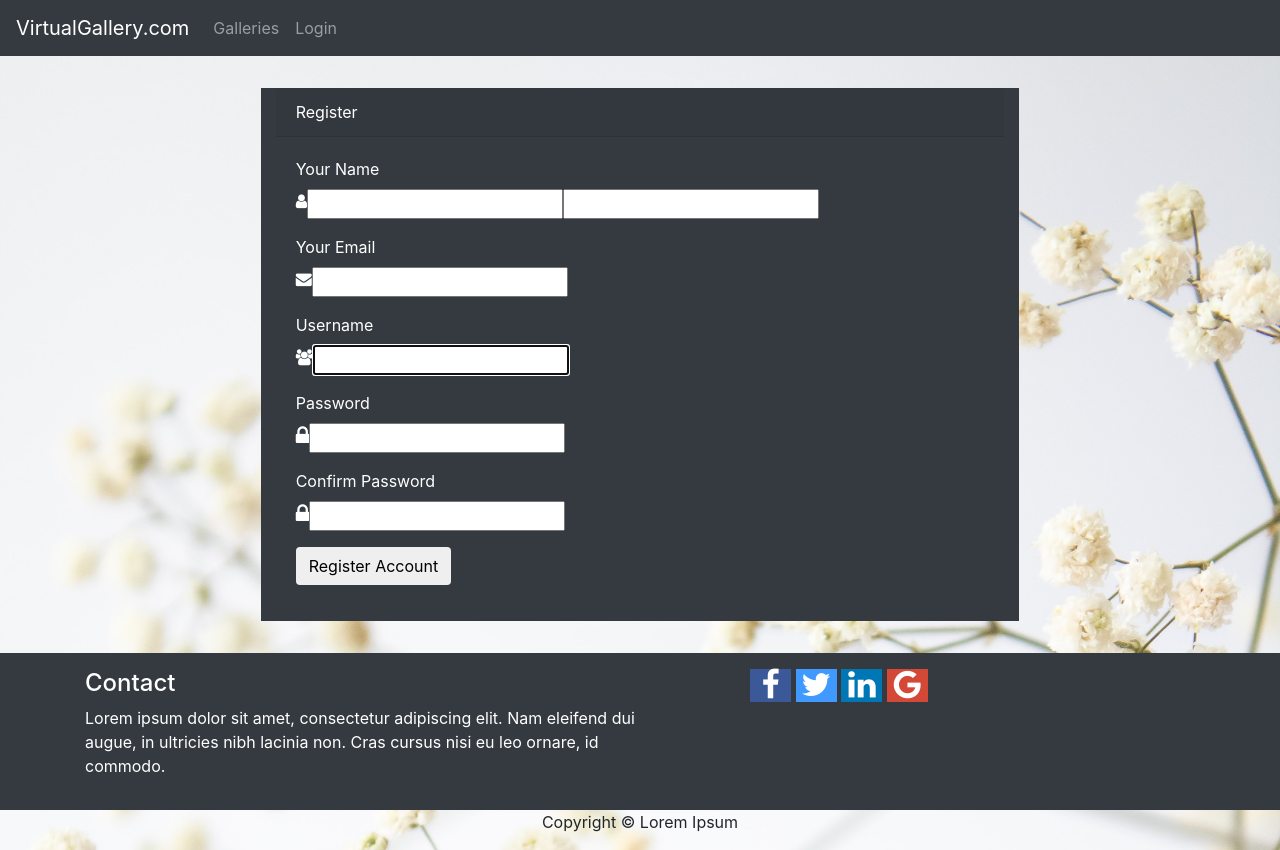
After one commit to egesaray/SOFT3111, a Django app: page /registerPage/ in a window 1280 px wide. The commit adds this page. Run offline with Django 3.2, Linux system fonts and the light colour scheme; some libraries are stand-ins or nearby versions.

Commit message:
login , register, logout

```diff
--- /dev/null
+++ b/virtualgallery/mainapp/forms.py
@@ -0,0 +1,11 @@
+from django.contrib.auth.models import User
+from django.contrib.auth.forms import UserCreationForm
+from django.forms import ModelForm
+from .models import *
+
+
+
+class CreateUserForm(UserCreationForm):
+    class Meta:
+        model = User
+        fields = ['username', 'email' ,'password1' , 'password2' ,'first_name' , 'last_name']
--- a/virtualgallery/mainapp/templates/mainapp/galleries.html
+++ b/virtualgallery/mainapp/templates/mainapp/galleries.html
@@ -72,6 +72,10 @@ Include the above in your HEAD tag
             <a href="/galleryname">
               <img src="{% static 'images/agatha.jpg' %}" alt="Image" style="width: 250px;height: 250px;">
             </a>
+            {% for i in gal %}
+            {{ i.galleryName }}
+            {% endfor %}
+
             <h5>Gallery's Name</h5>
             <p>Lorem ipsum dolor sit amet, consectetur adipiscing elit. Morbi convallis, felis cursus convallis
               consectetur, nibh justo dictum nulla, eget fermentum est lacus in ipsum.</p>
--- a/virtualgallery/mainapp/templates/mainapp/homepage.html
+++ b/virtualgallery/mainapp/templates/mainapp/homepage.html
@@ -52,6 +52,8 @@
             </div>
 </div>
 
+{% if user.is_authenticated %}
+{% else%}
 <div class="container-fluid">
     <div class="p-3 mb-2 bg-dark text-white">
 <div class="row">
@@ -62,11 +64,13 @@
     </div>
     <div class="col-md-6">
             <div class="text-center">
-                <a href="/register" class="btn btn-primary btn-lg active" role="button" aria-pressed="true">Register Now</a>
+                <a href="/registerPage" class="btn btn-primary btn-lg active" role="button" aria-pressed="true">Register Now</a>
             </div>
     </div>
 </div>
 </div>
 </div>
 
+{% endif %}
+
 {% endblock %}
--- a/virtualgallery/mainapp/templates/mainapp/main.html
+++ b/virtualgallery/mainapp/templates/mainapp/main.html
@@ -18,13 +18,13 @@
     background-image: url( '/static/images/bgimage.jpg' ) ;
     background-size: cover;
 	}
-
     </style>
 
 
 </head>
 <body class="our-bgimage">
 
+{% if user.is_authenticated %}
 <nav class="navbar navbar-expand-lg navbar-dark bg-dark">
     <a class="navbar-brand" href="/">VirtualGallery.com</a>
     <button class="navbar-toggler" type="button" data-toggle="collapse" data-target="#navbarNav"
@@ -34,37 +34,44 @@
     <div class="collapse navbar-collapse" id="navbarNav">
         <ul class="nav navbar-nav navbar-right">
             <li class="nav-item">
-                <a class="nav-link" href="/uploadpage">Upload Gallery <span class="sr-only">(current)</span></a>
+                <a class="nav-link" href="{% url 'uploadpage' %}">Upload Gallery <span class="sr-only">(current)</span></a>
             </li>
             <li class="nav-item">
-                <a class="nav-link" href="/myaccount">My Account</a>
+                <a class="nav-link" href="{% url 'myaccount' %}">My Account</a>
             </li>
             <li class="nav-item">
-                <a class="nav-link" href="/galleries">Galleries</a>
+                <a class="nav-link" href="{% url 'galleries' %}">Galleries</a>
             </li>
-
+            <li>
+                <a class="nav-link" href="{% url 'logoutPage' %}">Logout</a>
+            </li>
+            <li>
+                <span class="navbar-brand"> Welcome , {{request.user}}</span>
+            </li>
+        </ul>
+    </div>
+</nav>
+{% else %}
+<nav class="navbar navbar-expand-lg navbar-dark bg-dark">
+    <a class="navbar-brand" href="/">VirtualGallery.com</a>
+    <button class="navbar-toggler" type="button" data-toggle="collapse" data-target="#navbarNav"
+            aria-controls="navbarNav" aria-expanded="false" aria-label="Toggle navigation">
+        <span class="navbar-toggler-icon"></span>
+    </button>
+    <div class="collapse navbar-collapse" id="navbarNav">
+        <ul class="nav navbar-nav navbar-right">
             <li class="nav-item">
-                <form id="login" method="post">
-                    <div class="row">
-                        <div class="col-4">
-                            <input type="text" class="form-control" name="username" id="username"
-                                   placeholder="Username"/>
-                        </div>
-                        <div class="col-4">
-                            <input type="password" class="form-control" name="password" id="password"
-                                   placeholder="Password"/>
-                            <a href="/forgotpassword">Forgot Password?</a>
-                        </div>
-                        <div class="col-4">
-                            <a class="nav-link" href="/">Login</a>
-                        </div>
-                    </div>
-                </form>
+                <a class="nav-link" href="{% url 'galleries' %}">Galleries</a>
+            </li>
+            <li class="nav-item">
+                <a class="nav-link" href="{% url 'loginPage' %}">Login</a>
             </li>
         </ul>
     </div>
 </nav>
 
+
+{% endif %}
 
 {% block content %}
 
--- /dev/null
+++ b/virtualgallery/mainapp/templates/mainapp/registerPage.html
@@ -0,0 +1,88 @@
+{% extends  'mainapp/main.html' %}
+
+{% block content%}
+{% load static %}
+<!-- some of the codes in this file taken from bootsnipp.com and then re-designed by us -->
+
+<link href="//maxcdn.bootstrapcdn.com/bootstrap/4.1.1/css/bootstrap.min.css" rel="stylesheet" id="bootstrap-css">
+<script src="//maxcdn.bootstrapcdn.com/bootstrap/4.1.1/js/bootstrap.min.js"></script>
+<script src="//cdnjs.cloudflare.com/ajax/libs/jquery/3.2.1/jquery.min.js"></script>
+<!------ Include the above in your HEAD tag ---------->
+
+<div class="container p-3 my-3">
+    <div class="row justify-content-center">
+        <div class="col-md-8 bg-dark text-white">
+            <div class="bg-dark text-white">
+                <div class="card-header">Register</div>
+                <div class="card-body">
+
+                    <form class="form-horizontal" method="post" action="#">
+                        {% csrf_token %}
+                        <div class="form-group">
+                            <label class="cols-sm-2 control-label">Your Name</label>
+                            <div class="cols-sm-10">
+                                <div class="input-group">
+                                    <span class="input-group-addon"><i class="fa fa-user fa"
+                                                                       aria-hidden="true"></i></span>
+                                    {{ form.first_name }} {{ form.last_name }}
+                                </div>
+                            </div>
+                        </div>
+                        <div class="form-group">
+                            <label class="cols-sm-2 control-label">Your Email</label>
+                            <div class="cols-sm-10">
+                                <div class="input-group">
+                                    <span class="input-group-addon"><i class="fa fa-envelope fa" aria-hidden="true"></i></span>
+                                    {{ form.email }}
+                                </div>
+                            </div>
+                        </div>
+                        <div class="form-group">
+                            <label class="cols-sm-2 control-label">Username</label>
+                            <div class="cols-sm-10">
+                                <div class="input-group">
+                                    <span class="input-group-addon"><i class="fa fa-users fa"
+                                                                       aria-hidden="true"></i></span>
+                                    {{ form.username }}
+                                </div>
+                            </div>
+                        </div>
+                        <div class="form-group">
+                            <label class="cols-sm-2 control-label">Password</label>
+                            <div class="cols-sm-10">
+                                <div class="input-group">
+                                    <span class="input-group-addon"><i class="fa fa-lock fa-lg" aria-hidden="true"></i></span>
+                                    {{ form.password1 }}
+                                </div>
+                            </div>
+                        </div>
+                        <div class="form-group">
+                            <label class="cols-sm-2 control-label">Confirm Password</label>
+                            <div class="cols-sm-10">
+                                <div class="input-group">
+                                    <span class="input-group-addon"><i class="fa fa-lock fa-lg" aria-hidden="true"></i></span>
+                                    {{ form.password2 }}
+                                </div>
+                            </div>
+                        </div>
+                        <div class="form-group ">
+                            <input class="btn login_btn" type="submit" value="Register Account">
+                        </div>
+                    </form>
+                </div>
+
+            </div>
+        </div>
+    </div>
+</div>
+
+
+
+
+
+
+
+
+
+
+{% endblock %}
--- a/virtualgallery/mainapp/urls.py
+++ b/virtualgallery/mainapp/urls.py
@@ -4,11 +4,13 @@ from . import views
 
 urlpatterns = [
     path('',views.home),
-    path('register/',views.register),
-    path('forgotpassword/',views.forgotpassword),
-    path('galleries/',views.galleries),
-    path('galleryname/',views.galleryname), #Specific gallery (will be rearranged)
-    path('virtualtour/',views.virtualtour),#GalleryName/VirtualTour (will be rearranged)
-    path('uploadpage/',views.uploadpage), #User_UploadPage
-    path('myaccount/',views.myaccount), #User_My Account
+    path('loginPage/',views.loginPage,name='loginPage'),
+    path('logoutPage/',views.logoutPage,name='logoutPage'),
+    path('registerPage/',views.registerPage,name='registerPage'),
+    path('forgotpassword/',views.forgotpassword ,name='forgotpassword'),
+    path('galleries/',views.galleries ,name='galleries'),
+    path('galleryname/',views.galleryname,name='galleryname'), #Specific gallery (will be rearranged)
+    path('virtualtour/',views.virtualtour ,name='virtualtour'),#GalleryName/VirtualTour (will be rearranged)
+    path('uploadpage/',views.uploadpage ,name='uploadpage'), #User_UploadPage
+    path('myaccount/',views.myaccount ,name='myaccount'), #User_My Account
 ]
--- a/virtualgallery/mainapp/views.py
+++ b/virtualgallery/mainapp/views.py
@@ -1,14 +1,52 @@
-from django.shortcuts import render
+from django.shortcuts import render, redirect
 from django.http import HttpResponse
 from .models import *
+from django.contrib.auth import  authenticate , login ,logout
+from .forms import *
+from django.contrib.auth.decorators import login_required
+# Create your views here.
 
-# Create your views here.
 
 def home(request):
     return render(request,'mainapp/homepage.html')
 
-def register(request):
-    return render(request,'mainapp/register.html')
+
+def registerPage(request):
+    if request.user.is_authenticated:
+        return redirect('/home')
+    else:
+        form = CreateUserForm()
+        if request.method == 'POST':
+            form = CreateUserForm(request.POST)
+            if form.is_valid():
+                form.save()
+                return redirect('')
+
+        context = {'form':form}
+        return render(request,'mainapp/registerPage.html' , context)
+
+
+def loginPage(request):
+
+    if request.user.is_authenticated:
+        return redirect('/home')
+    else:
+        if request.method=='POST':
+            username = request.POST.get('username')
+            password = request.POST.get('password')
+
+            user= authenticate(request, username=username , password=password)
+            if user is not None:
+                login(request , user)
+                return redirect('')
+
+        return render(request,'mainapp/loginPage.html')
+
+
+def logoutPage(request):
+    logout(request)
+    return redirect('loginPage')
+
 
 def forgotpassword(request):
     return render(request,'mainapp/forgotpassword.html')
@@ -17,13 +55,18 @@ def galleries(request):
     return render(request,'mainapp/galleries.html')
 
 def galleryname(request):
+
     return render(request,'mainapp/galleryname.html')
 
 def virtualtour(request):
     return render(request,'mainapp/virtualtour.html')
 
+
+@login_required
 def uploadpage(request):
     return render(request,'mainapp/uploadpage.html')
 
+
+@login_required
 def myaccount(request):
     return render(request,'mainapp/myaccount.html')
```
Also changed, not shown: virtualgallery/mainapp/templates/mainapp/galleryname.html (+1 -63 lines), virtualgallery/mainapp/templates/mainapp/loginPage.html (added, +30 -0 lines), virtualgallery/mainapp/templates/mainapp/register.html (deleted, +0 -93 lines), virtualgallery/db.sqlite3.
